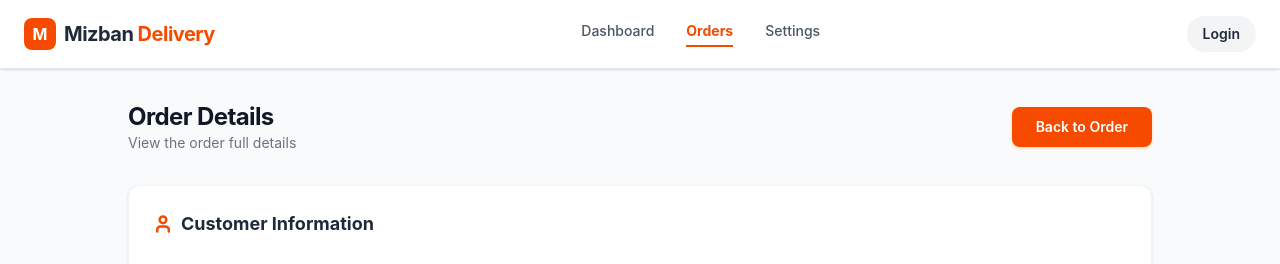
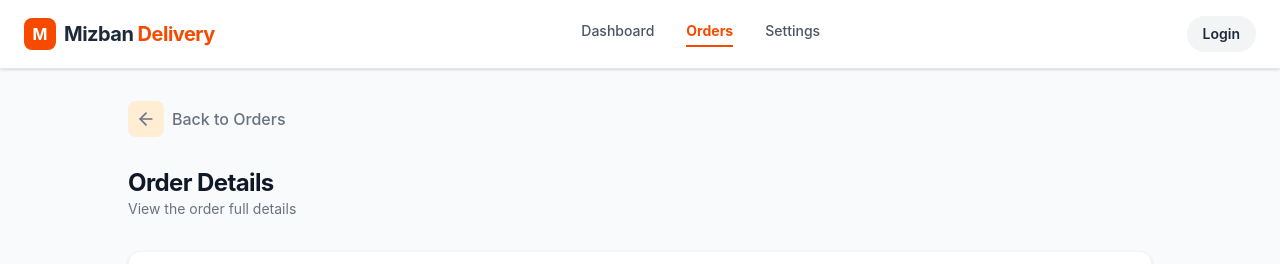
Before and after one commit to Sky-Teams/Mizban-Delivery-frontend, a React (Vite) app: page /orders in a window 1280 px wide. Both pictures are taken after a click on the element "ORD-2001". Shown: the top 264 px of the page. Built offline with nearby package versions, Linux system fonts and the light colour scheme.

Commit message:
fix: resolve the issue with not being able to edit the order and the back to orders button not working

```diff
--- a/src/components/admin/CreateOrder.jsx
+++ b/src/components/admin/CreateOrder.jsx
@@ -2,7 +2,7 @@ import React, { isValidElement, useEffect, useState } from 'react';
 import useOrderStore from "../../store/admin/useOrderStore";
 import Button from "../common/Button";
 import Map from "../common/Map";
-import { User, Package, CreditCard, ClipboardList, Trash2, Plus, Minus } from "lucide-react";
+import { User, Package, CreditCard, ClipboardList, Trash2, Plus, Minus, ArrowLeft } from "lucide-react";
 import AddItemModal from '../common/AddItemModal';
 import { useNavigate, Link } from 'react-router-dom';
 import toast from 'react-hot-toast';
@@ -129,7 +129,20 @@ export default function CreateOrder() {
   return (
     <div className="bg-gray-50 min-h-screen p-8 font-sans" dir="ltr">
       <div className="max-w-5xl mx-auto">
-        <fieldset disabled={isViewingOrder}>
+          {isViewingOrder &&(
+                 <div className="mb-6">
+          <Link
+            to="/orders"
+            className="inline-flex items-center gap-2 text-gray-500 hover:text-orange-600 transition-colors"
+          >
+            <div className="p-2 rounded-lg bg-orange-100 transition-colors">
+              <ArrowLeft size={20} />
+            </div>
+            <span className="font-medium">Back to Orders</span>
+          </Link>
+        </div>
+          )}
+      <fieldset disabled={isViewingOrder}>
         <form className="space-y-6" onSubmit={handleSubmit}>
 
           {/* --- Header --- */}
@@ -144,9 +157,6 @@ export default function CreateOrder() {
               <Button text={isEditingOrder ? "Update Order" : "Create Order"} type="submit" variant="primary" />
             </div>
             )}
-            {isViewingOrder &&(
-                  <Link to="/orders"><Button text="Back to Order" variant="primary" /></Link>
-          )}
 
           </div>
           {/* --- Section 1: Customer Info --- */}
--- a/src/components/common/OrdersTable.jsx
+++ b/src/components/common/OrdersTable.jsx
@@ -7,8 +7,8 @@ import useOrderStore from '../../store/admin/useOrderStore';
 const OrdersTable = ({ orders }) => {
   const editOrder = useOrderStore((state)=> state.editOrder)
   const openOrderDetails= (order)=>{
-   navigate(`/orders/view-order/${order.id}`);
-    editOrder(order);
+    navigate(`/orders/view-order/${order.id}`);
+     editOrder(order);
      useOrderStore.setState({isViewingOrder: true, isEditingOrder:false})
   }
   const navigate  = useNavigate()
@@ -29,7 +29,7 @@ const OrdersTable = ({ orders }) => {
           {orders.map((order) => (
             <tr key={order.id} className="group hover:bg-orange-50/30 transition-all duration-200 cursor-pointer">
               <td className="py-4 px-6" onClick={()=> openOrderDetails(order)}>
-                <span className="font-mono text-xs font-bold text-orange-600 bg-orange-50 px-2 py-1 rounded">
+                <span className="font-mono text-xs font-bold text-orange-600 hover:underline transition bg-orange-50 px-2 py-1 rounded">
                   {order.id}
                 </span>
               </td>
--- a/src/store/admin/useOrderStore.js
+++ b/src/store/admin/useOrderStore.js
@@ -88,6 +88,7 @@ const useOrderStore = create((set, get) => ({
     editOrder: (order)=>{
        set({
         isEditingOrder: true,
+        isViewingOrder:false,
           orderData: {
             id: order.id,
             customer: {...order.customer},
```
